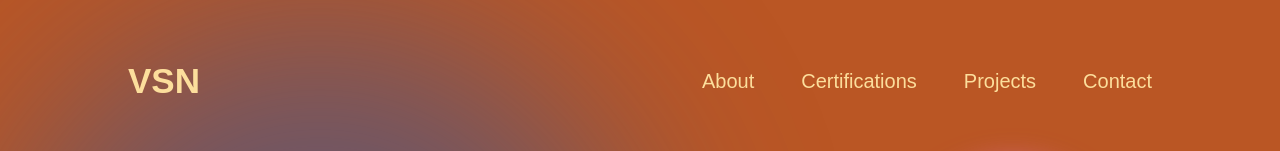
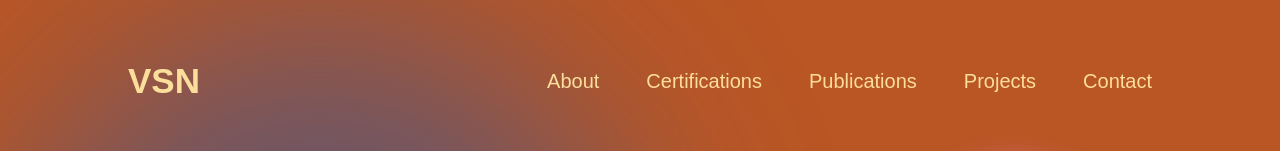
Before and after one commit to Valine25/portfolio, a React (Vite) app: page / in a window 1280 px wide. Shown: the top 151 px of the page. Built offline with nearby package versions, Linux system fonts and the light colour scheme; a web font is replaced by a local one.

Commit message:
Added Publication in the Navbar

```diff
--- a/src/components/Navbar/Navbar.jsx
+++ b/src/components/Navbar/Navbar.jsx
@@ -29,7 +29,10 @@
             <a href="#about">About</a>
           </li>
           <li>
-            <a href="#experience">Certifications</a>
+            <a href="#certifications">Certifications</a>
+          </li>
+          <li>
+            <a href="#publications">Publications</a>
           </li>
           <li>
             <a href="#projects">Projects</a>
```
